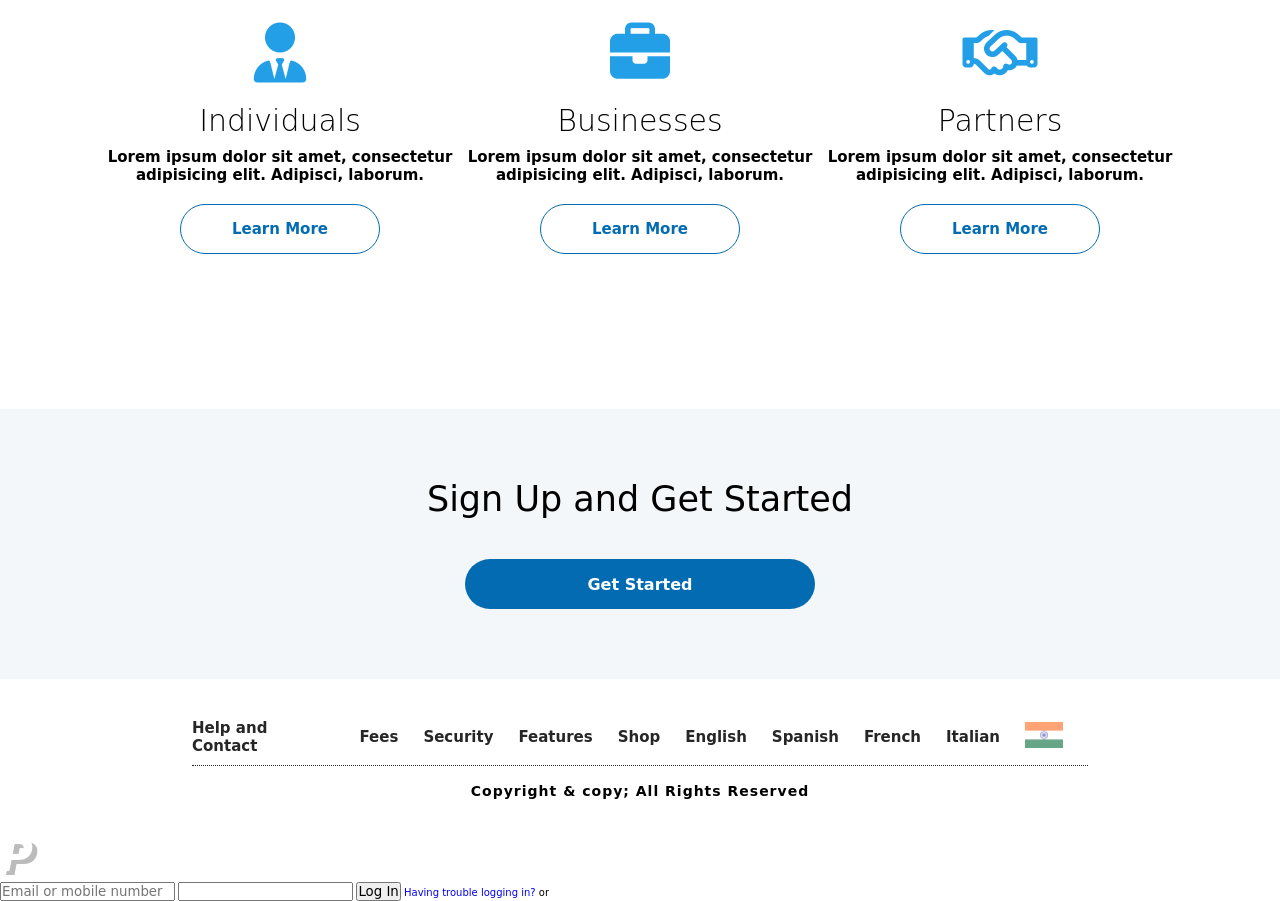
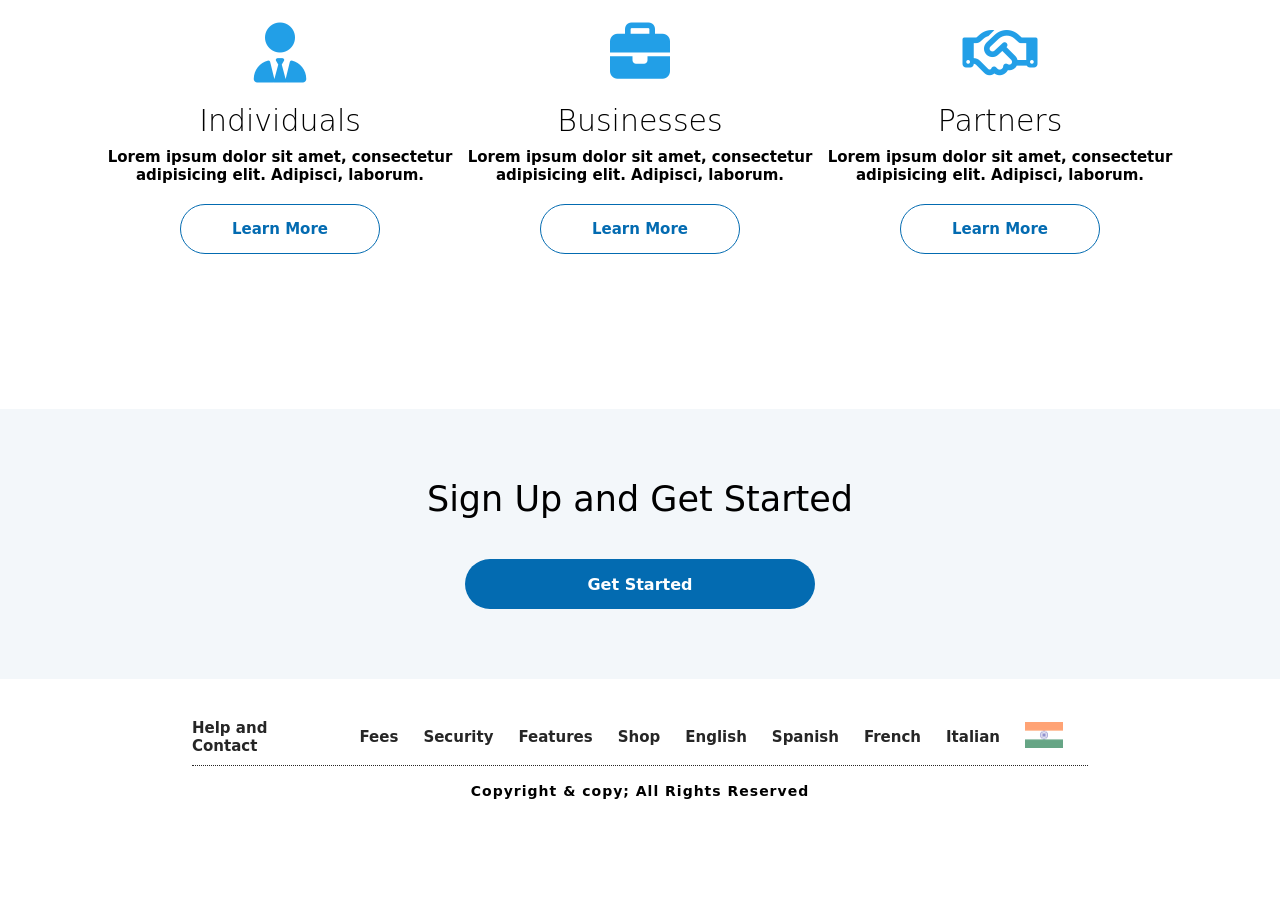
Before and after one commit to Pujapaul07/PayPal, a plain HTML site: page index.html in a window 1280 px wide. Shown: the part 710-1611 px from the top of the page. After the commit the page ends 1539 px from the top, so only its background shows below. Drawn offline with Linux system fonts and the light colour scheme.

Commit message:
index.html

```diff
--- a/index.html
+++ b/index.html
@@ -197,27 +197,7 @@
         </div>
         <!--End of Front Page-->
 
-        <!--Login Page-->
-        <div class="login-page">
-            <div class="login-page-content">
-                <div class="login-page-logo logo">
-                    <span class="p-1">P</span>
-                    <span class="p-2">P</span>
-                    <span>Pay</span><span>Pal</span>
-                </div>
-                <form class="login-page-form">
-                    <input type="text" class="form-login-input"
-                    placeholder="Email or mobile number">
-                    <input type="password" class="form-login-input">
-                    <input type="button" class="form-login-btn" value="Log In">
-                    <a href="#" class="form-login-link">Having
-                        trouble logging in?
-                    </a>
-                    <span>or</span>
-                </form>
-            </div>
-        </div>
-        <!--End of Login Page-->
+
 
     </div>
 
```
